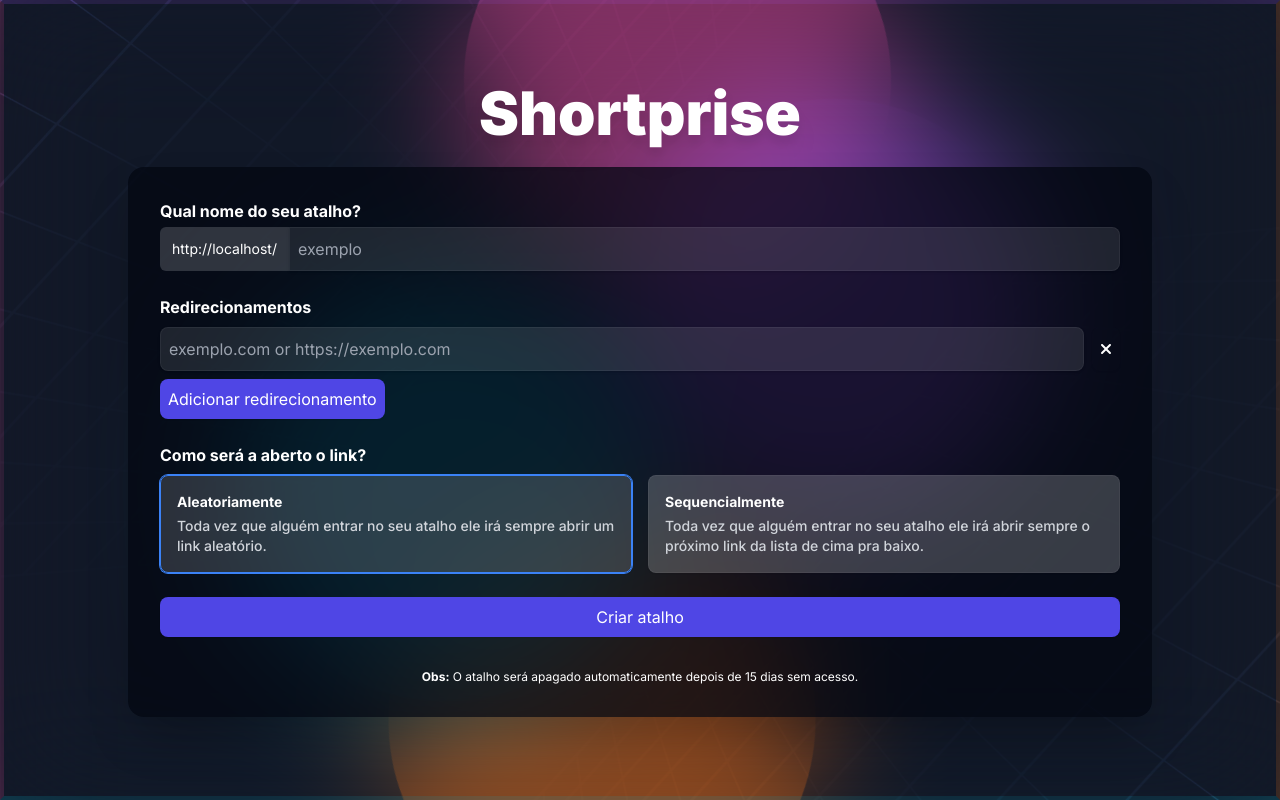
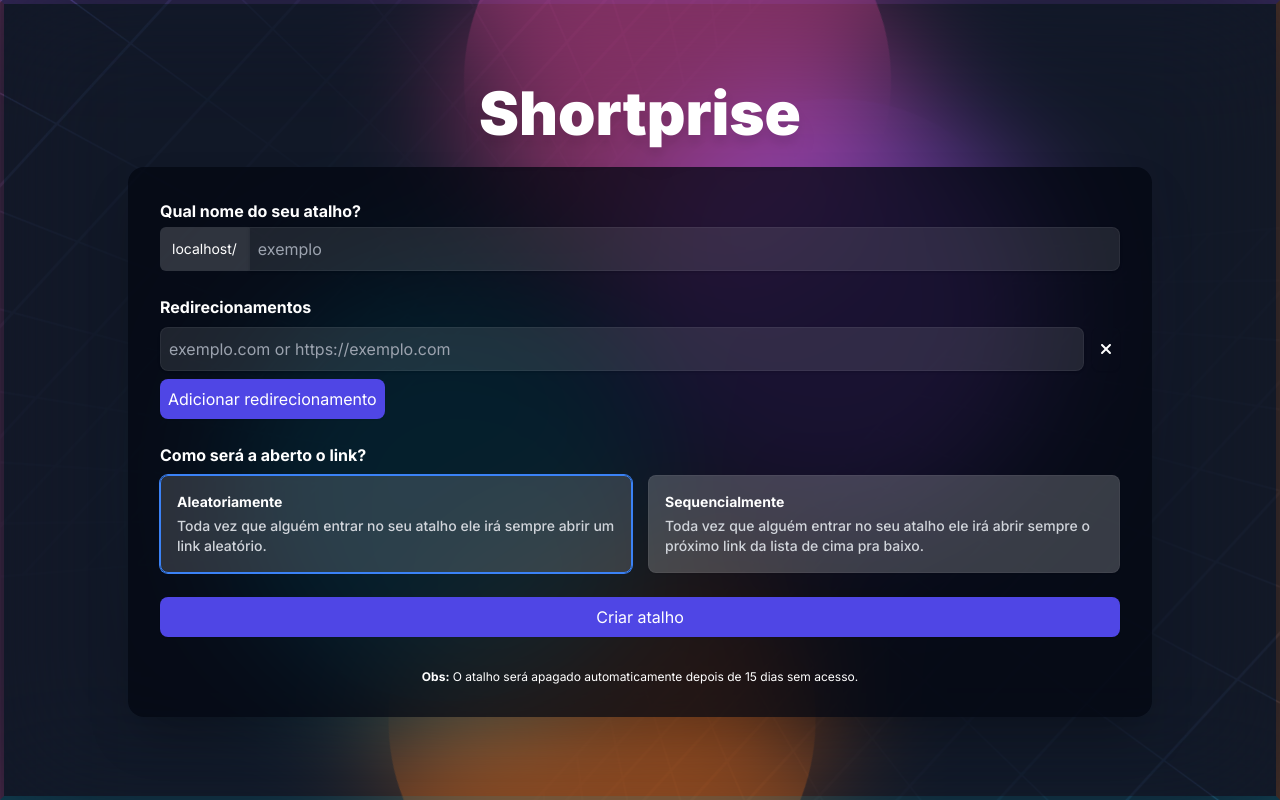
Before and after one commit to Pliavi/shortprise, a Next.js app: page / in a window 1280 px wide. Built offline with nearby package versions, Linux system fonts and the light colour scheme.

Commit message:
feat: change origin to host in url name prefix

```diff
--- a/app/page.tsx
+++ b/app/page.tsx
@@ -19,7 +19,7 @@ type ResultBag = ActionResult & {
 };
 
 export default function HomePage() {
-  const origin = typeof window !== "undefined" && window.location.origin;
+  const location = typeof window !== "undefined" ? window.location : undefined;
   const app = useAppStore();
   const [result, setResult] = useState<ResultBag | undefined>();
   const {
@@ -50,7 +50,7 @@ export default function HomePage() {
 
     app.setStatus("success");
 
-    setResult({ ...result, url: `${origin}/${data.name}` });
+    setResult({ ...result, url: `${location?.origin}/${data.name}` });
   }
 
   return (
@@ -76,7 +76,7 @@ export default function HomePage() {
       <RSInput
         {...register("name")}
         label="Qual nome do seu atalho?"
-        prefix={`${origin}/`}
+        prefix={`${location?.host}/`}
         placeholder="exemplo"
         error={errors.name?.message}
       />
```
